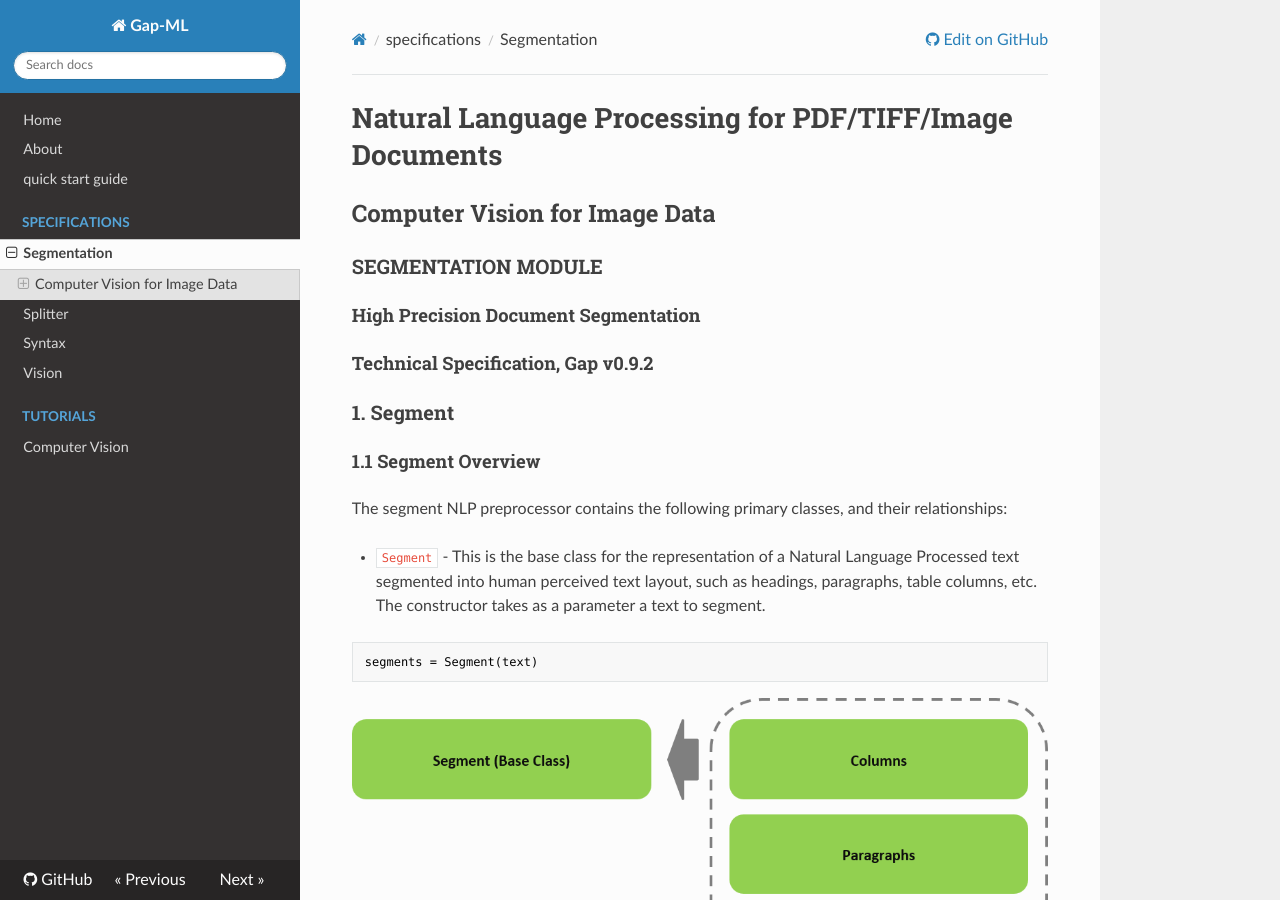
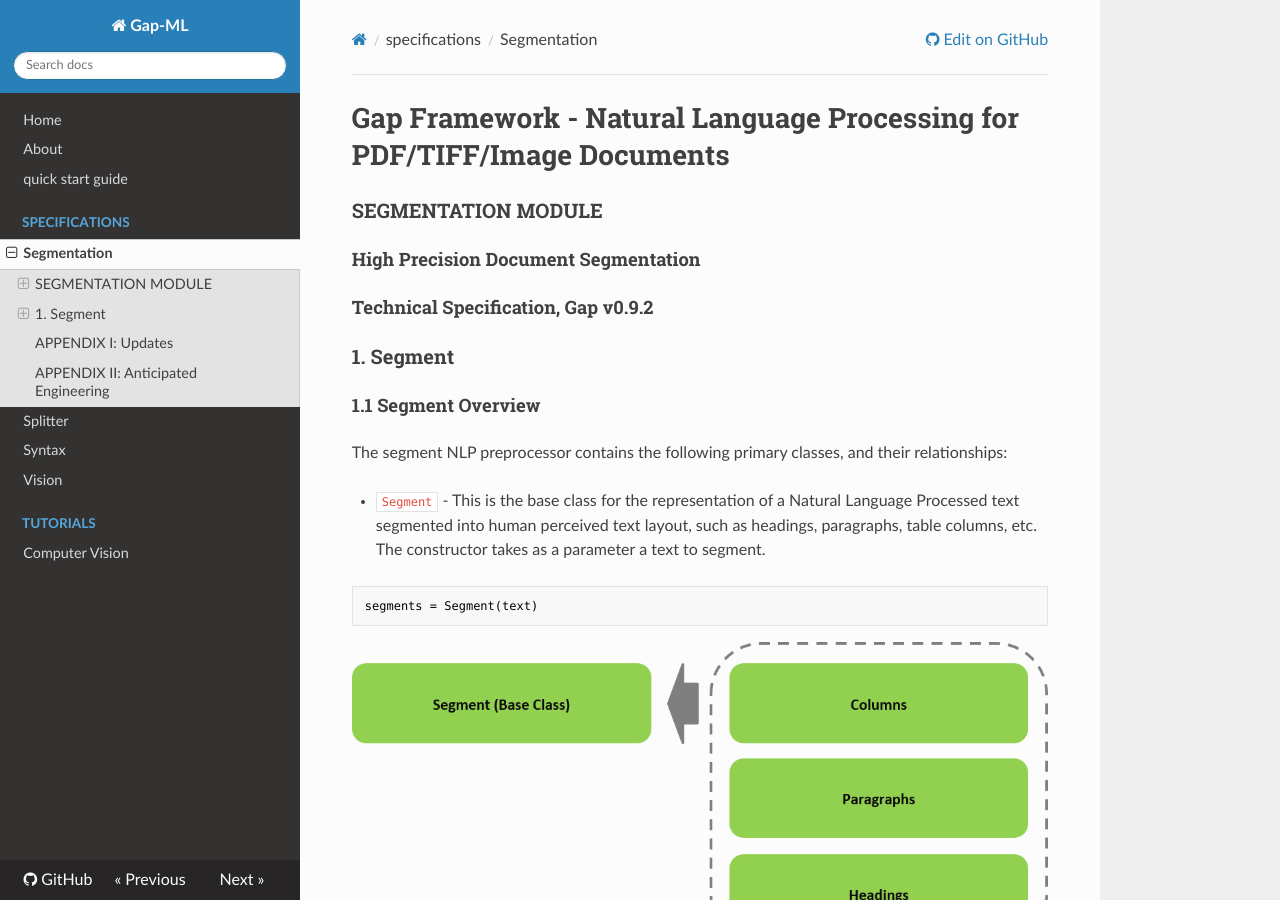
Before and after one commit to andrewferlitsch/Gap, an MkDocs documentation site: the page built from docs/specs/segmentation_spec.md, in a window 1280 px wide and 900 px high. Built offline with MkDocs 1.6.1, drawn with Linux system fonts in a browser that asks for light colours; nearby versions of some CDN libraries.

Commit message:
Update segmentation_spec.md

```diff
--- a/docs/specs/segmentation_spec.md
+++ b/docs/specs/segmentation_spec.md
@@ -1,5 +1,4 @@
-# Natural Language Processing for PDF/TIFF/Image Documents
-## Computer Vision for Image Data
+# Gap Framework - Natural Language Processing for PDF/TIFF/Image Documents
 
 ### SEGMENTATION MODULE
 
```
